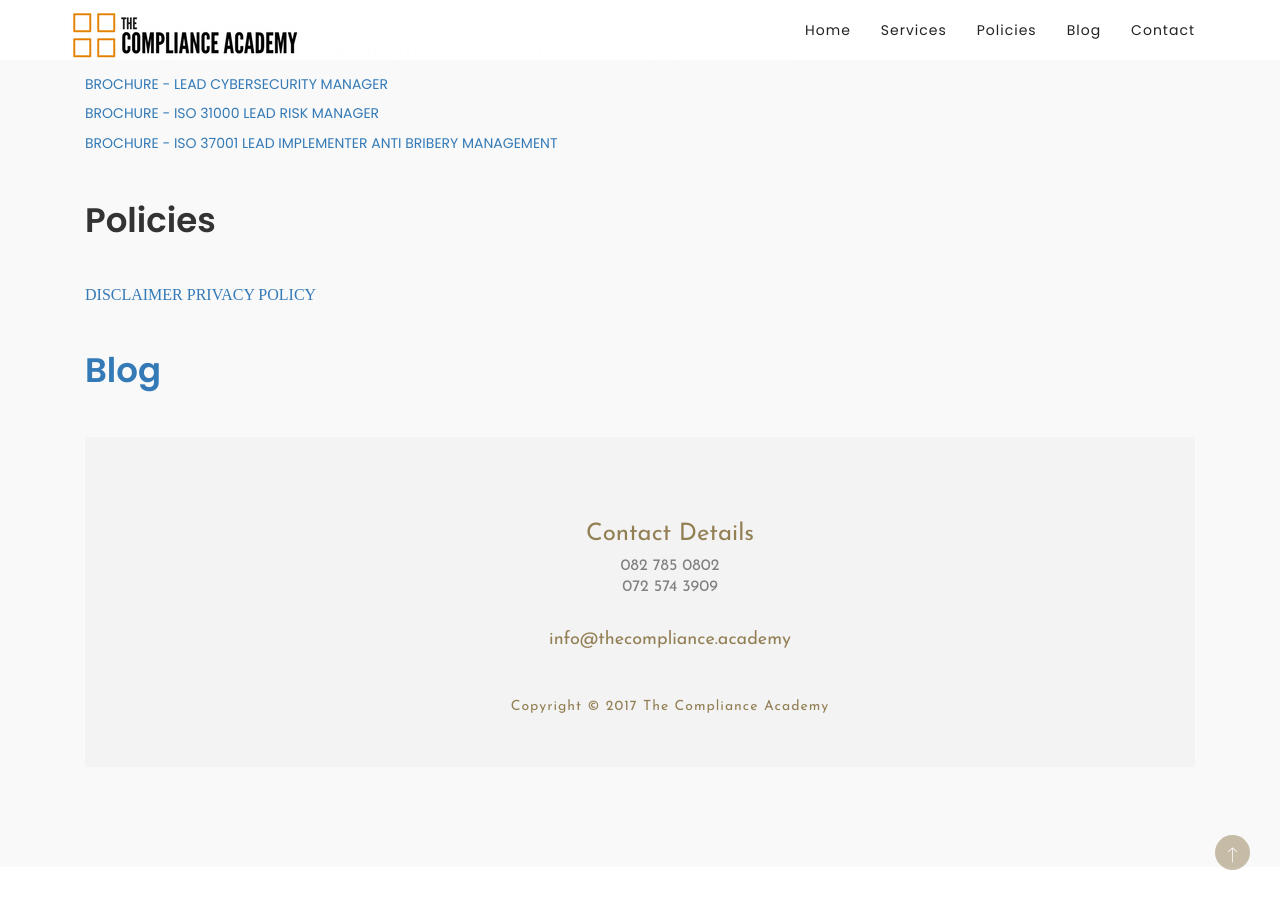
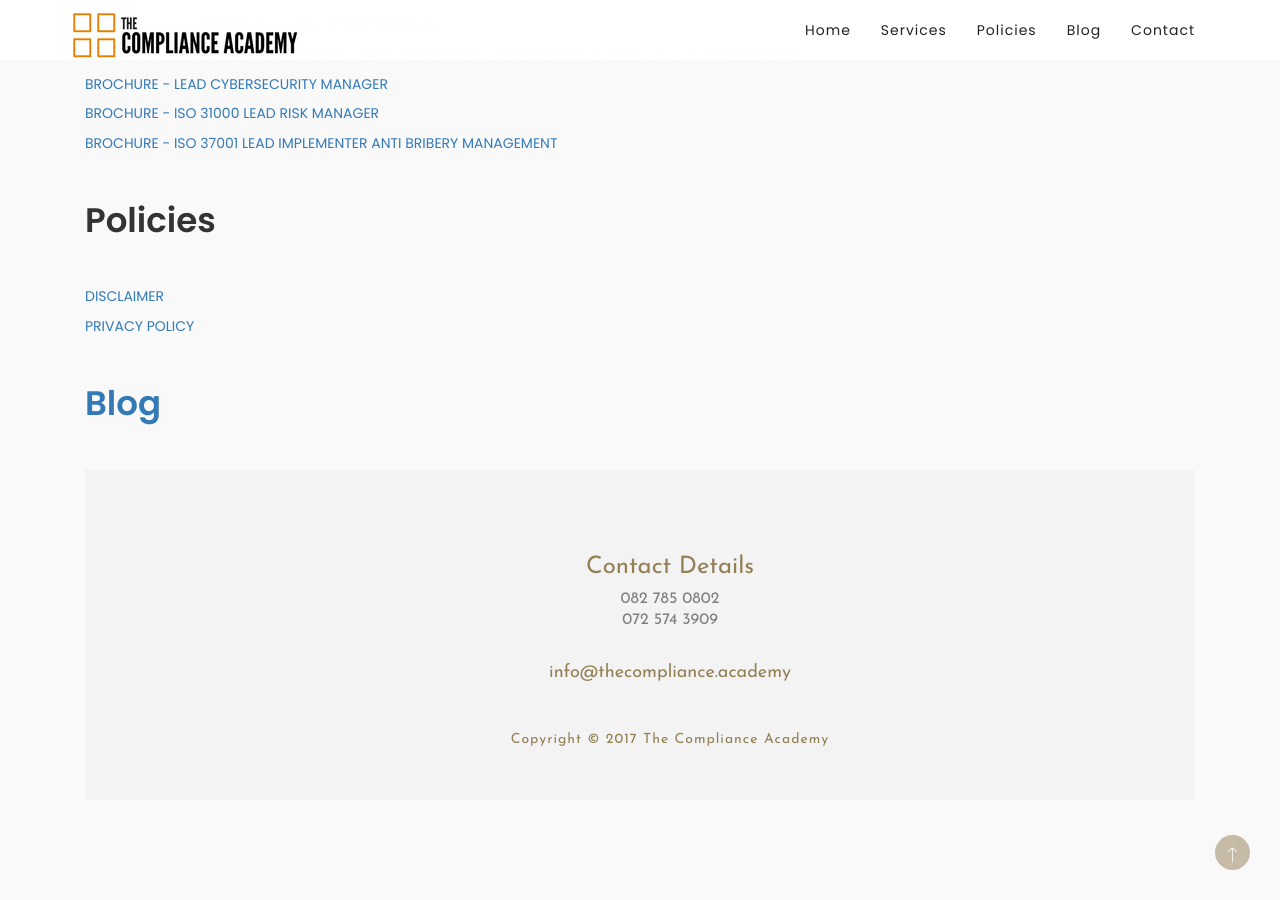
Before and after one commit to compliance-academy/compliance-academy.github.io, a Jekyll site: the page built from index.md, in a window 1280 px wide and 900 px high, scrolled down 1727 px. Built offline with Jekyll 4.4.1, drawn with Linux system fonts in a browser that asks for light colours; nearby versions of some CDN libraries; some web fonts are replaced; before the commit the page ends 2594 px from its top, so only the background shows below that.

Commit message:
Update home.html

```diff
--- a/_layouts/home.html
+++ b/_layouts/home.html
@@ -144,7 +144,9 @@
               <div class="col-md-12">
                   <h1 class="wow fadeInUp" data-wow-delay="0.1s">Policies</h1>
                   <div class="service-single">
+                     <p class="wow fadeInUp" data-wow-delay="0.2s">
                    <a href=https://www.freeprivacypolicy.com/live/eea3d0a9-3c38-403d-b355-23c878030655>DISCLAIMER<a/>
+                      <p class="wow fadeInUp" data-wow-delay="0.2s">
                    <a href="https://www.freeprivacypolicy.com/live/7b47d19a-7ef2-4c88-9584-5d4248562213">PRIVACY POLICY<a/>
                     </p>
                   </div>
```
